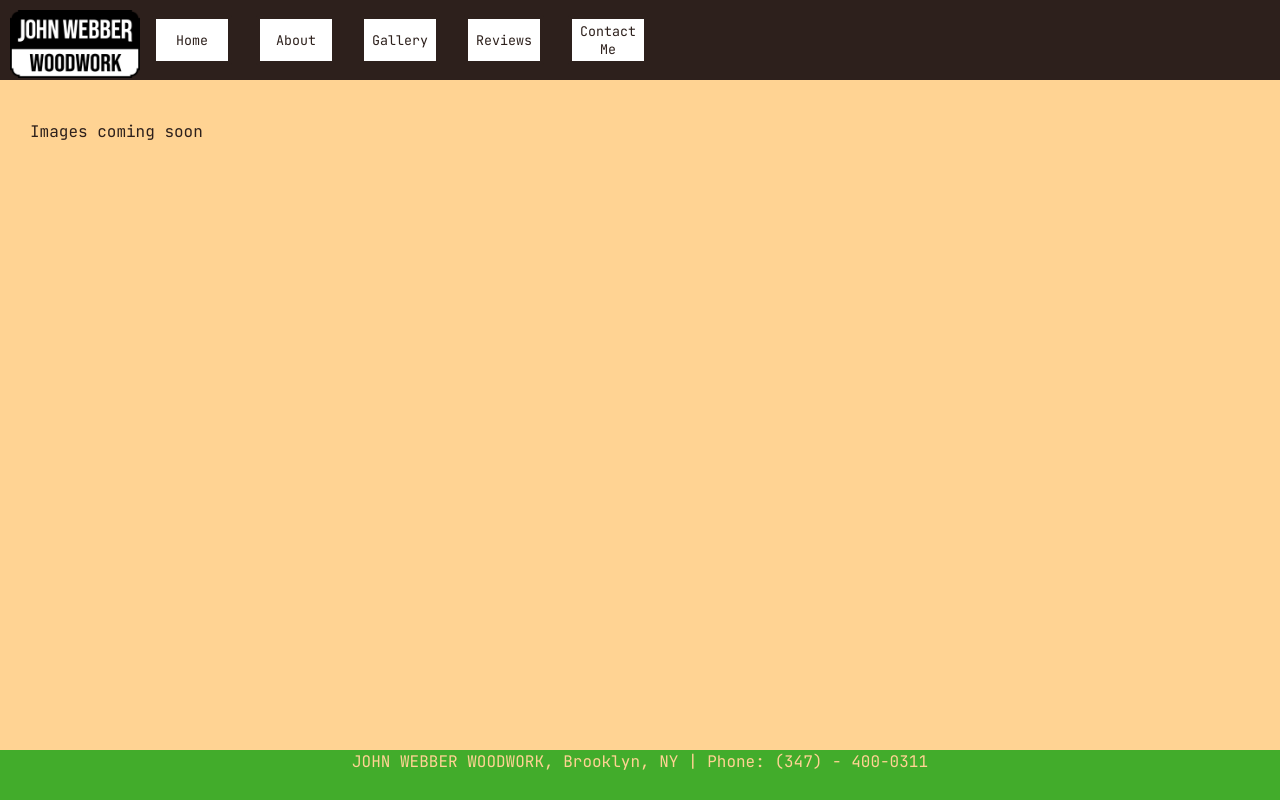
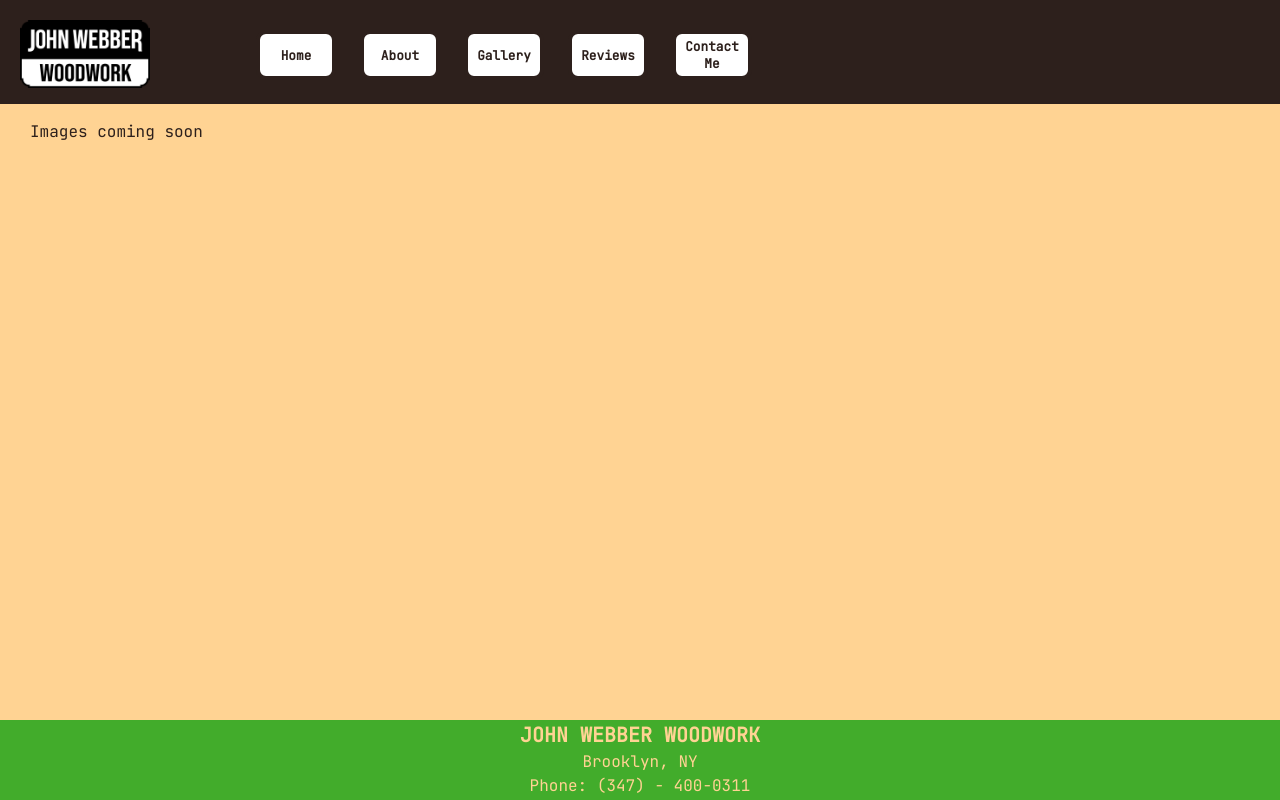
Before and after one commit to elizlotto/webberwoodwork, a React (Create React App) app in the folder client/: page /#/portfolio in a window 1280 px wide. Built offline with nearby package versions, Linux system fonts and the light colour scheme; a web font is replaced by a local one.

Commit message:
font styling for h tags

```diff
--- a/client/src/components/FooterBar.css
+++ b/client/src/components/FooterBar.css
@@ -3,10 +3,22 @@
   width:100%;
   text-align: center;
   position: fixed;
-  height: 50px;
+  height: 10%;
   bottom: 0px;
   left: 0px;
   right: 0px;
   color:  #FFD393;
   background-color: #42AC2B;
 }
+
+h1 {
+  font-size: 1.875em;
+}
+
+h2{
+  font-size: 1.25em;
+  font-weight: bold;
+}
+h4 {
+  font-size: 1em;
+}
--- a/client/src/components/FooterBar.jsx
+++ b/client/src/components/FooterBar.jsx
@@ -3,8 +3,9 @@ import './FooterBar.css';
 
 const FooterBar = () => {
   return (<footer className="footer-bar">
-  JOHN WEBBER WOODWORK, Brooklyn, NY |
-  Phone: (347) - 400-0311
+    <h2>JOHN WEBBER WOODWORK</h2>
+   <h4>Brooklyn, NY </h4>
+  <h4>Phone: (347) - 400-0311 </h4>
   </footer>);
 };
 
--- a/client/src/components/NavigationBar.css
+++ b/client/src/components/NavigationBar.css
@@ -2,16 +2,23 @@
   width: 100%;
   position: fixed;
   background-color: #2d201c;
-  height: 10%;
+  height: 13%;
   color: #42ac2b;
 }
 /* extends the color of the navbar for when the mobile version is displayed and burger clicked to expand. */
 #navbarBasic {
+  margin-left: 30px;
+  margin-bottom: 10px;
   background-color: #2d201c;
 }
+.navbar-menu {
+padding-top: 16px;
+padding-left: 5%;
+
+}
 img {
-  margin-left: 10px;
-  padding-top: 10px;
+  margin-left: 20px;
+  padding-top: 20px;
 }
 
 .navbar-burger {
@@ -24,18 +31,21 @@ img {
 
 button {
   font-family: "JetBrains Mono", monospace;
-  border-radius: 2px;
+  font-weight: bold;
+  font-size: .8em;
+  border-radius: 10px;
 
   background-color: white;
   text-decoration: none;
   cursor: pointer;
   height: 50px;
   width: 80px;
-  border: solid #2d201c 4px
+  border: solid #2d201c 4px;
 }
 
 button:hover {
-  border: solid white;
-  border-radius: 2px;
+  border: solid #42AC2B;
+  background-color: #42AC2B;
+  border-radius: 10px;
   text-align: center;
 }
```
